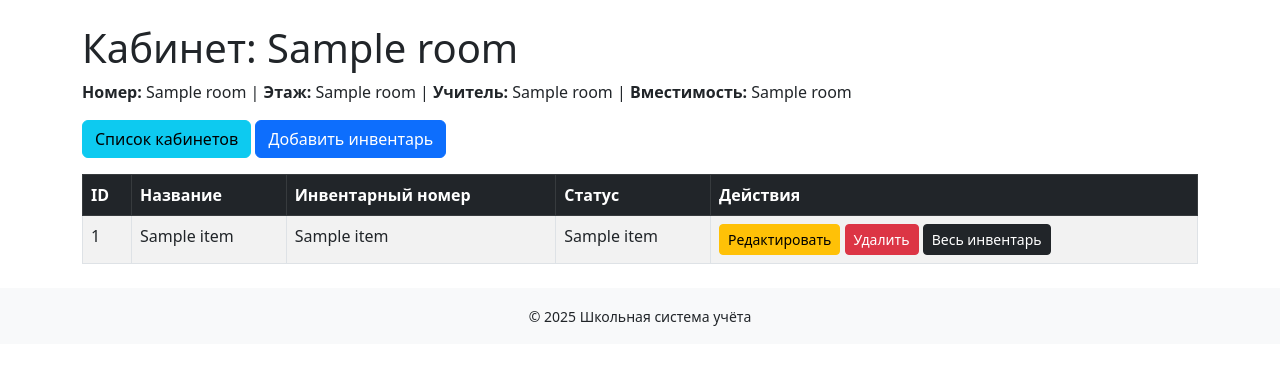
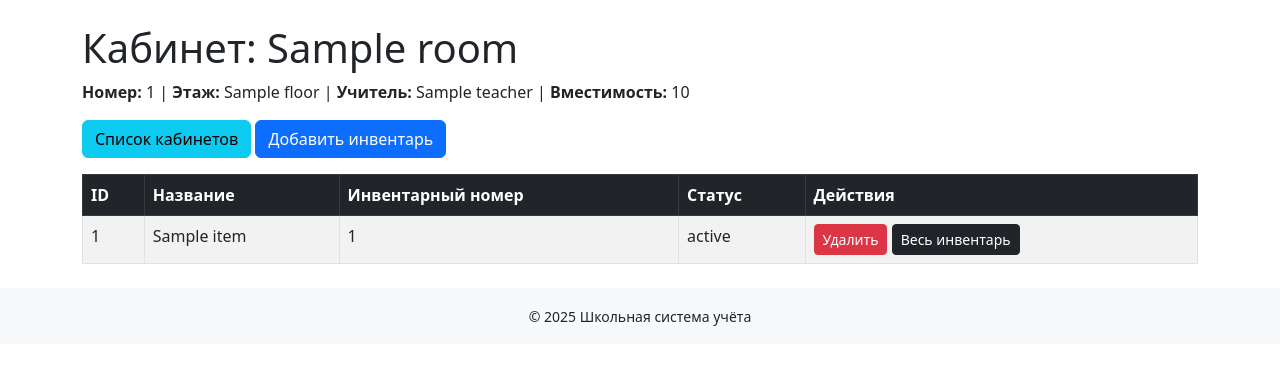
Before and after one commit to DaelinPr/prod_inv_cop, a Flask app: template templates/room_detail.html in a window 1280 px wide. Shown: the part 56-421 px from the top of the page. Run offline with Flask 3, Linux system fonts and the light colour scheme; the template is opened without the code that fills it: most values are stand-ins (such as "Sample title", 1, 10 or a date in 2020); some libraries are stand-ins or nearby versions.

Commit message:
Update room_detail.html

```diff
--- a/templates/room_detail.html
+++ b/templates/room_detail.html
@@ -1,17 +1,17 @@
 {% extends "layout.html" %}
 
-{% block title %}Кабинет {{ room[1] }}{% endblock %}
+{% block title %}Кабинет {{ room.number }}{% endblock %}
 
 {% block content %}
-<h1>Кабинет: {{ room[1] }}</h1>
-<p><strong>Номер:</strong> {{ room[2] }} |
-   <strong>Этаж:</strong> {{ room[3] }} |
-   <strong>Учитель:</strong> {{ room[4] }} |
-   <strong>Вместимость:</strong> {{ room[5] }}</p>
+<h1>Кабинет: {{ room.name }}</h1>
+<p><strong>Номер:</strong> {{ room.number }} |
+   <strong>Этаж:</strong> {{ room.floor }} |
+   <strong>Учитель:</strong> {{ room.teacher }} |
+   <strong>Вместимость:</strong> {{ room.capacity }}</p>
 
 <div class="mb-3">
     <a href="/rooms" class="btn btn-info">Список кабинетов</a>
-    <a href="/rooms/{{ room[0] }}/add_item" class="btn btn-primary">Добавить инвентарь</a>
+    <a href="/rooms/{{ room.id }}/add_item" class="btn btn-primary">Добавить инвентарь</a>
 </div>
 
 <table class="table table-striped table-bordered">
@@ -27,13 +27,12 @@
     <tbody>
         {% for item in items %}
         <tr>
-            <td>{{ item[0] }}</td>
-            <td>{{ item[2] }}</td>
-            <td>{{ item[3] }}</td>
-            <td>{{ item[4] }}</td>
+            <td>{{ item.id }}</td>
+            <td>{{ item.name }}</td>
+            <td>{{ item.inventory_number }}</td>
+            <td>{{ item.status }}</td>
             <td>
-                <a href="/items/{{ item[0] }}/edit/{{ room[0] }}" class="btn btn-warning btn-sm">Редактировать</a>
-                <a href="/items/{{ item[0] }}/delete/{{ room[0] }}" class="btn btn-danger btn-sm">Удалить</a>
+                <a href="/items/{{ item.id }}/delete/{{ room.id }}" class="btn btn-danger btn-sm">Удалить</a>
                 <a href="/items" class="btn btn-dark btn-sm">Весь инвентарь</a>
             </td>
         </tr>
```
